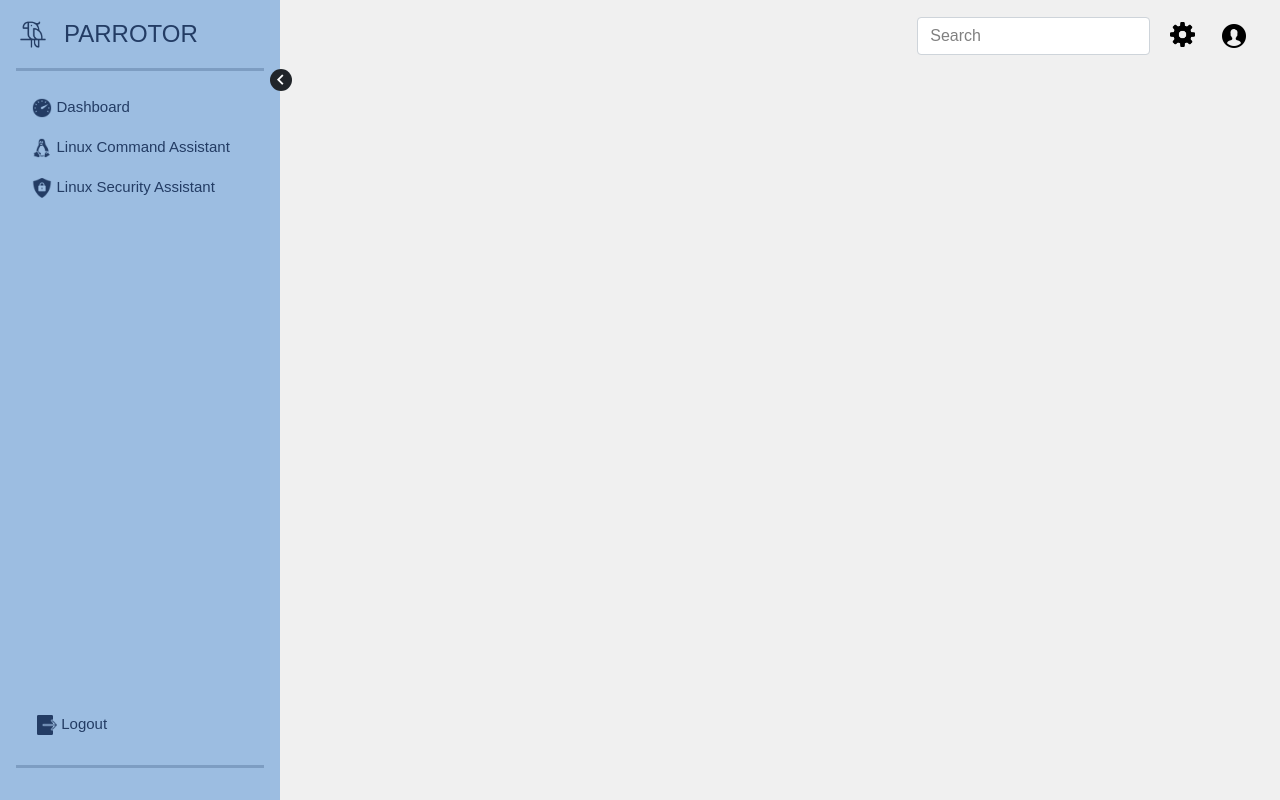
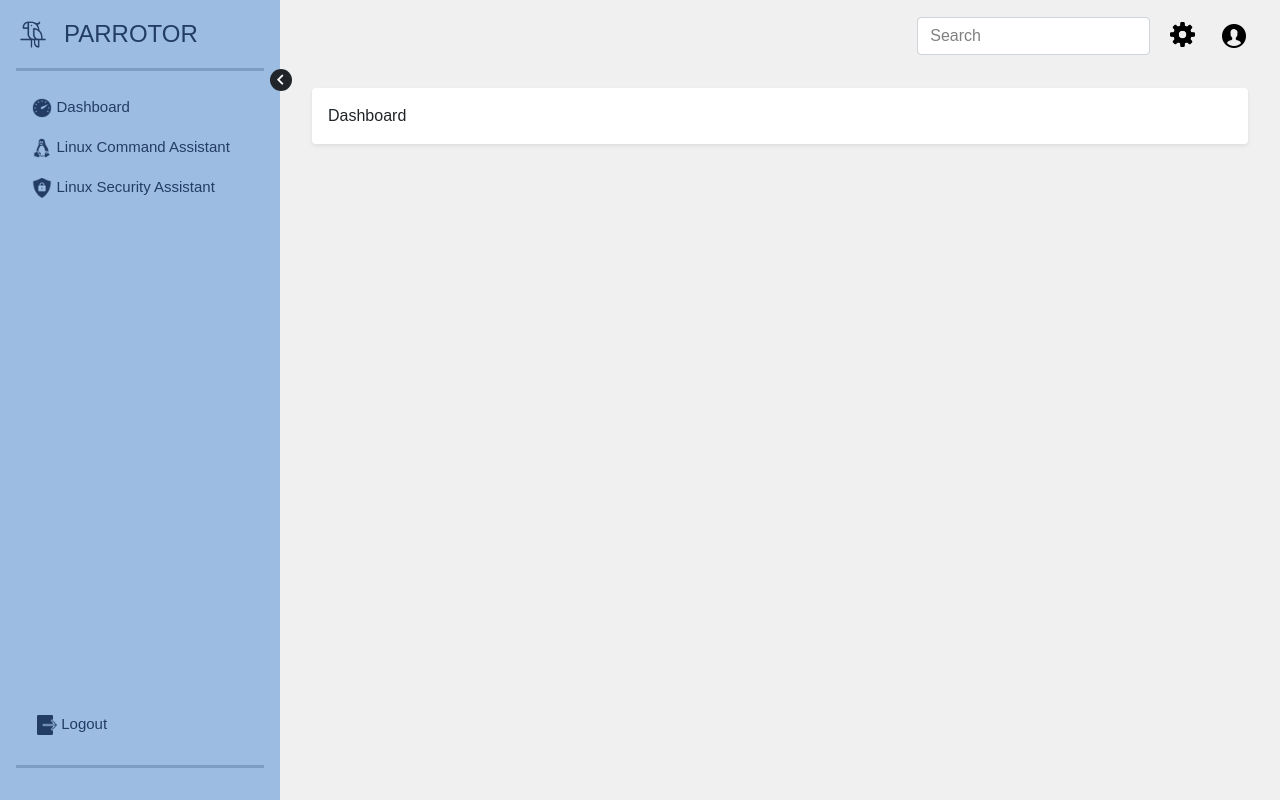
Before and after one commit to with-developer/Parrotor-AI-system-assistant, a Flask app: template templates/user/dashboard.html in a window 1280 px wide. Run offline with Flask 3, Linux system fonts and the light colour scheme; the template is opened without the code that fills it, so the values that code supplies are empty; parts of the project's set-up code (start-up, migrations or seed data) failed here and were passed over; some libraries are stand-ins or nearby versions; some web fonts are replaced.

Commit message:
대시보드 수정

```diff
--- a/templates/user/dashboard.html
+++ b/templates/user/dashboard.html
@@ -15,7 +15,9 @@
         {% include '/template/header.html' %}
       </div>
       <div class="bottom-content">
-
+        <div class="shadow-sm p-3 mb-5 bg-body rounded" style="margin: 1rem 2rem 0 2rem; ">
+          Dashboard
+        </div>
       </div>
 
     </div>
```
